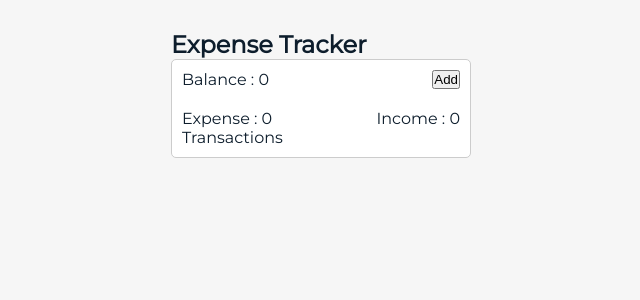
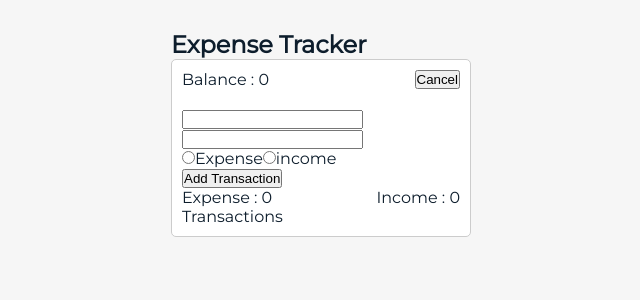
Before and after one commit to EhsanSaraee/expense-tracker, a React (Create React App) app: page / in a window 1280 px wide. Both pictures are taken after a click on the button "Add". Shown: the top 300 px of the page, without its empty margins (319-959 px from the left). Built offline with nearby package versions, Linux system fonts and the light colour scheme.

Commit message:
TransactionForm & OverView Component Development

```diff
--- a/src/Components/ExpenseApp.jsx
+++ b/src/Components/ExpenseApp.jsx
@@ -1,4 +1,5 @@
 import { useState } from 'react';
+import Overview from './Overview';
 import TransactionComp from './TransactionComp';
 
 const ExpenseApp = () => {
@@ -8,14 +9,7 @@
 
    return (
       <section className="container">
-         <div className="topSection">
-            <p>Balance : {income - expense}</p>
-            <button>Add</button>
-         </div>
-         <div className="resultSection">
-            <div>Expense : {expense}</div>
-            <div>Income : {income}</div>
-         </div>
+         <Overview income={income} expense={expense} />
          <TransactionComp transactions={transactions} />
       </section>
    );
--- /dev/null
+++ b/src/Components/Overview.jsx
@@ -0,0 +1,23 @@
+import { useState } from 'react';
+import TransactionForm from './TransactionForm';
+
+const Overview = ({ income, expense }) => {
+   const [isShow, setIsShow] = useState(false);
+   return (
+      <>
+         <div className="topSection">
+            <p>Balance : {income - expense}</p>
+            <button onClick={() => setIsShow((prevState) => !prevState)}>
+               {isShow ? 'Cancel' : 'Add'}
+            </button>
+         </div>
+         {isShow && <TransactionForm />}
+         <div className="resultSection">
+            <div>Expense : {expense}</div>
+            <div>Income : {income}</div>
+         </div>
+      </>
+   );
+};
+
+export default Overview;
--- /dev/null
+++ b/src/Components/TransactionForm.jsx
@@ -0,0 +1,17 @@
+const TransactionForm = () => {
+   return (
+      <form>
+         <input type="text" name="desc" />
+         <input type="number" name="value" />
+         <div>
+            <input type="radio" id="expense" value="expense" name="type" />
+            <label htmlFor="expense">Expense</label>
+            <input type="radio" id="income" value="income" name="type" />
+            <label htmlFor="income">income</label>
+         </div>
+         <button>Add Transaction</button>
+      </form>
+   );
+};
+
+export default TransactionForm;
```
